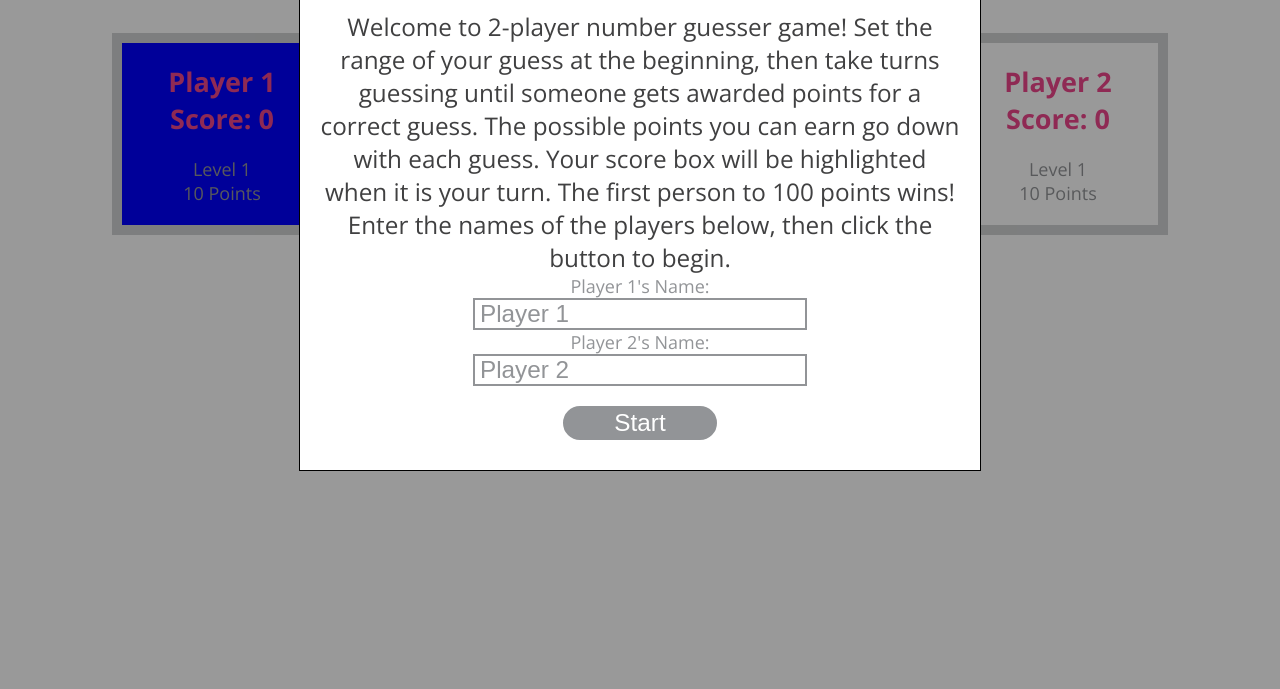
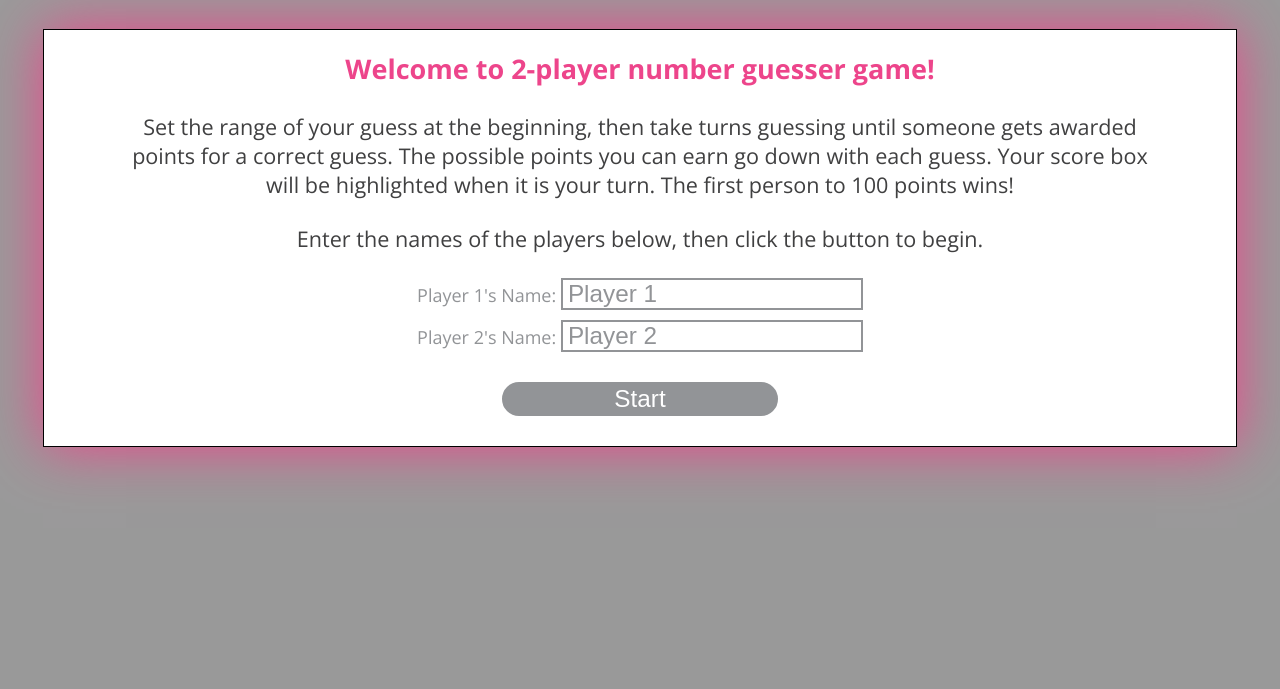
Before and after one commit to katiescruggs/number-guesser, a plain HTML site: page index.html in a window 1280 px wide. Shown: the part 111-800 px from the top of the page. Drawn offline with nearby package versions, Linux system fonts and the light colour scheme.

Commit message:
modal styling

```diff
--- a/index.html
+++ b/index.html
@@ -50,14 +50,19 @@
 
 		<div id="myModal" class="modal">
 			<div class="modal-content">
-				<p>Welcome to 2-player number guesser game! Set the range of your guess at the beginning, then take turns guessing until someone gets awarded points for a correct guess. The possible points you can earn go down with each guess. Your score box will be highlighted when it is your turn. The first person to 100 points wins!</p>
+				<h4><strong>Welcome to 2-player number guesser game!</strong></h4>
+				<p>Set the range of your guess at the beginning, then take turns guessing until someone gets awarded points for a correct guess. The possible points you can earn go down with each guess. Your score box will be highlighted when it is your turn. The first person to 100 points wins!</p>
 				<p>Enter the names of the players below, then click the button to begin.</p>
 
 				<label for="player1Name">Player 1's Name: </label>
 				<input type="text" id="player1Name" value="Player 1">
 
+				<br>
+
 				<label for="player2Name">Player 2's Name: </label>
 				<input type="text" id="player2Name" value = "Player 2">
+
+				<br>
 
 				<button id="startButton">Start</button>
 
--- a/style.css
+++ b/style.css
@@ -207,6 +207,24 @@ h2 {
 	background-color: #FFFFFF;
 	padding: 20px;
 	border: 1px solid black;
-	width: 50%;
-	margin: auto;
+	width: 90%;
+	margin: 40px auto;
+	box-shadow: 0 0 3em #ED458B;
 }
+
+h4 {
+	font-size: 150%;
+}
+
+.modal-content > p {
+	margin: 25px 0px;
+	font-size: 120%;
+	padding-right: 50px;
+	padding-left: 50px;
+}
+
+#player1Name, #player2Name  {
+	width: 25%;
+	display: inline-block;
+	margin-bottom: 10px;
+}
```
